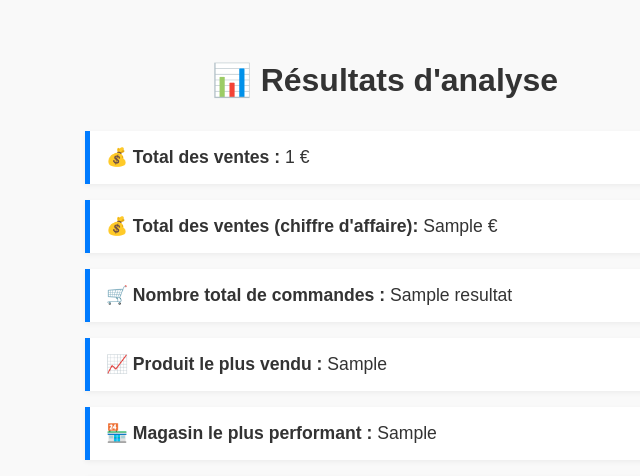
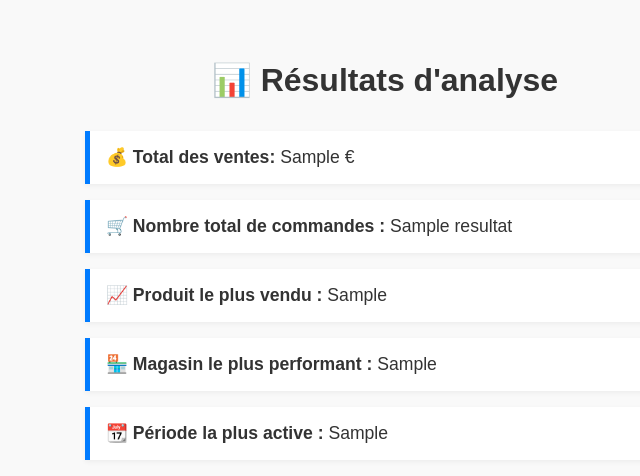
Before and after one commit to NesrineYAH/Sales-flask-app, a Flask app: template app/templates/stats.html in a window 1280 px wide. Shown: the top 476 px of the page, without its empty margins (255-895 px from the left). Run offline with Flask 3, Linux system fonts and the light colour scheme; the template is opened without the code that fills it: most values are stand-ins (such as "Sample title", 1, 10 or a date in 2020).

Commit message:
Add run-etl.pu pour excuter

```diff
--- /dev/null
+++ b/app/run_etl.py
@@ -0,0 +1,4 @@
+from etl import executer_pipeline
+
+# Lancer le pipeline ETL sur le fichier ventes_jour.csv
+executer_pipeline("../data/ventes_jour.csv")
--- a/app/templates/stats.html
+++ b/app/templates/stats.html
@@ -53,11 +53,7 @@
     <h1>📊 Résultats d'analyse</h1>
     <ul>
       <li>
-        💰 <strong>Total des ventes :</strong> {{ resultats.total_ventes }} €
-      </li>
-      <li>
-        💰 <strong>Total des ventes (chiffre d'affaire):</strong> {{
-        resultats.chiffre_affaires }} €
+        💰 <strong>Total des ventes:</strong> {{ resultats.chiffre_affaires }} €
       </li>
       <li>
         🛒 <strong>Nombre total de commandes :</strong> {{
```
Also changed, not shown: app/db/ventes.db.
